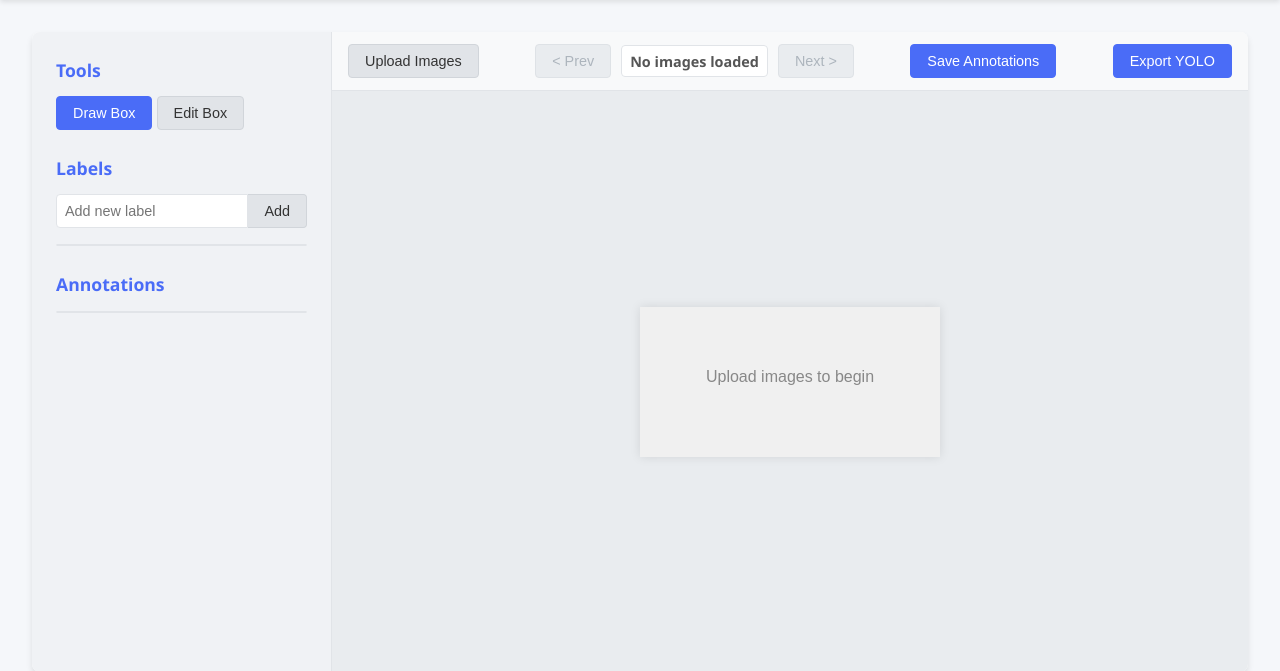
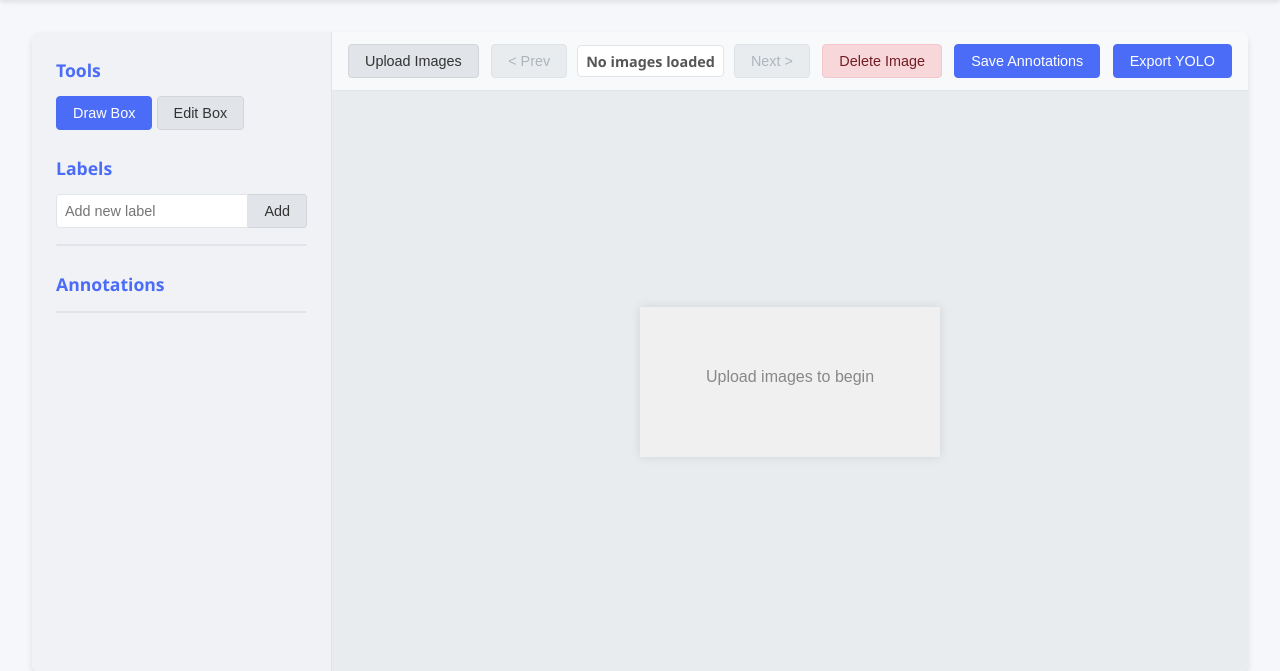
Before and after one commit to bortpro/laibel_dev, a Flask app: page / in a window 1280 px wide. Shown: the part 83-754 px from the top of the page. Run offline with Flask 3, Linux system fonts and the light colour scheme.

Commit message:
implemented delete image button

```diff
--- a/static/css/style.css
+++ b/static/css/style.css
@@ -143,6 +143,25 @@ canvas {
     border-color: #dee2e6;
 }
 
+.btn.btn-danger {
+    background-color: #dc3545; /* Bootstrap danger red */
+    color: white;
+    border-color: #dc3545;
+}
+
+.btn.btn-danger:hover {
+    background-color: #c82333; /* Darker red on hover */
+    border-color: #bd2130;
+}
+
+/* Ensure disabled danger buttons also look distinct */
+.btn.btn-danger:disabled {
+    background-color: #f8d7da; /* Lighter red */
+    color: #721c24;
+    border-color: #f5c6cb;
+    cursor: not-allowed;
+}
+
 /* --- NEW: Navigation Controls Styles --- */
 .navigation-controls {
     display: flex;
--- a/static/js/script.js
+++ b/static/js/script.js
@@ -37,7 +37,7 @@ document.addEventListener("DOMContentLoaded", function () {
   const uploadBtn = document.getElementById("upload-btn");
   const imageUpload = document.getElementById("image-upload");
   const saveBtn = document.getElementById("save-btn");
-  const exportYoloBtn = document.getElementById("export-yolo-btn"); // Already added, good!
+  const exportYoloBtn = document.getElementById("export-yolo-btn");
   const drawBoxBtn = document.getElementById("draw-box-btn");
   const editBoxBtn = document.getElementById("edit-box-btn");
   const addLabelBtn = document.getElementById("add-label-btn");
@@ -47,6 +47,7 @@ document.addEventListener("DOMContentLoaded", function () {
   const prevImageBtn = document.getElementById("prev-image-btn");
   const nextImageBtn = document.getElementById("next-image-btn");
   const imageInfoSpan = document.getElementById("image-info");
+  const deleteImageBtn = document.getElementById("delete-image-btn"); // Added delete button element
 
   // --- Event Listeners ---
   drawBoxBtn.addEventListener("click", () => switchTool("draw"));
@@ -70,14 +71,12 @@ document.addEventListener("DOMContentLoaded", function () {
       addNewLabel();
     }
   });
-
-  // --- MODIFIED: Attach listeners for export buttons ---
-  saveBtn.addEventListener("click", saveJsonAnnotations); // Changed function name
-  exportYoloBtn.addEventListener("click", exportYoloAnnotations); // Added YOLO export listener
+  saveBtn.addEventListener("click", saveJsonAnnotations);
+  exportYoloBtn.addEventListener("click", exportYoloAnnotations);
+  deleteImageBtn.addEventListener("click", deleteCurrentImage); // Added delete button listener
 
   // --- Tool Switching and State Reset ---
   function switchTool(tool) {
-    /* ... unchanged ... */
     currentTool = tool;
     if (tool === "draw") {
       drawBoxBtn.classList.add("active");
@@ -104,7 +103,6 @@ document.addEventListener("DOMContentLoaded", function () {
 
   // --- Image Upload Handling ---
   imageUpload.addEventListener("change", (e) => {
-    /* ... unchanged ... */
     const files = e.target.files;
     if (!files || files.length === 0) return;
     imageData = [];
@@ -168,7 +166,6 @@ document.addEventListener("DOMContentLoaded", function () {
 
   // --- Image Loading and Navigation ---
   function loadImageData(index) {
-    /* ... unchanged ... */
     if (index < 0 || index >= imageData.length) {
       console.error("Invalid image index requested:", index);
       clearCanvasAndState();
@@ -202,7 +199,7 @@ document.addEventListener("DOMContentLoaded", function () {
     image.src = data.src;
   }
   function clearCanvasAndState() {
-    /* ... unchanged ... */
+    // MODIFIED implicitly by calling updated updateNavigationUI
     ctx.clearRect(0, 0, canvas.width, canvas.height);
     image = null;
     boxes = [];
@@ -214,17 +211,24 @@ document.addEventListener("DOMContentLoaded", function () {
     resetDrawState();
     resetEditState();
     updateAnnotationsList();
-    updateNavigationUI();
+    updateNavigationUI(); // This will now also handle disabling delete btn
     console.log("Canvas and state cleared.");
   }
   function updateNavigationUI() {
-    /* ... unchanged ... */
-    if (imageData.length === 0) {
+    // MODIFIED to handle delete button state
+    const hasImages = imageData.length > 0;
+    deleteImageBtn.disabled = !hasImages; // Enable/disable delete button
+
+    if (!hasImages) {
       imageInfoSpan.textContent = "No images loaded";
       prevImageBtn.disabled = true;
       nextImageBtn.disabled = true;
     } else {
-      imageInfoSpan.textContent = `${currentImageIndex + 1} / ${imageData.length} (${imageData[currentImageIndex]?.filename || "..."})`; // Added safety check for filename
+      if (currentImageIndex >= 0 && currentImageIndex < imageData.length) {
+        imageInfoSpan.textContent = `${currentImageIndex + 1} / ${imageData.length} (${imageData[currentImageIndex].filename})`;
+      } else {
+        imageInfoSpan.textContent = `? / ${imageData.length}`; // Placeholder if index is somehow invalid
+      }
       prevImageBtn.disabled = currentImageIndex <= 0;
       nextImageBtn.disabled = currentImageIndex >= imageData.length - 1;
     }
@@ -237,11 +241,10 @@ document.addEventListener("DOMContentLoaded", function () {
   canvas.addEventListener("mouseleave", handleMouseLeave);
 
   function getMousePos(e) {
-    /* ... unchanged ... */ const rect = canvas.getBoundingClientRect();
+    const rect = canvas.getBoundingClientRect();
     return { x: e.clientX - rect.left, y: e.clientY - rect.top };
   }
   function getHandleUnderMouse(x, y) {
-    /* ... unchanged ... */
     for (let i = boxes.length - 1; i >= 0; i--) {
       const box = boxes[i];
       const hs = handleSize / 2;
@@ -277,7 +280,6 @@ document.addEventListener("DOMContentLoaded", function () {
     return null;
   }
   function handleMouseDown(e) {
-    /* ... unchanged ... */
     if (!image) return;
     const pos = getMousePos(e);
     startX = pos.x;
@@ -299,7 +301,6 @@ document.addEventListener("DOMContentLoaded", function () {
     }
   }
   function handleMouseMove(e) {
-    /* ... unchanged ... */
     if (!image) return;
     const pos = getMousePos(e);
     const currentX = pos.x;
@@ -364,7 +365,6 @@ document.addEventListener("DOMContentLoaded", function () {
     }
   }
   function handleMouseUp(e) {
-    /* ... unchanged, except adds to imageData[i].boxes ... */
     if (currentTool === "draw" && isDrawing) {
       isDrawing = false;
       const pos = getMousePos(e);
@@ -377,7 +377,6 @@ document.addEventListener("DOMContentLoaded", function () {
         Math.abs(height) >= minBoxSize &&
         currentImageIndex !== -1
       ) {
-        // Added check for valid index
         const newBox = {
           x: Math.min(startX, endX),
           y: Math.min(startY, endY),
@@ -409,7 +408,6 @@ document.addEventListener("DOMContentLoaded", function () {
     }
   }
   function handleMouseLeave(e) {
-    /* ... unchanged ... */
     if (isDrawing) {
       isDrawing = false;
       redrawCanvas();
@@ -439,7 +437,6 @@ document.addEventListener("DOMContentLoaded", function () {
 
   // --- Drawing Canvas ---
   function redrawCanvas() {
-    /* ... unchanged ... */
     ctx.clearRect(0, 0, canvas.width, canvas.height);
     if (image) {
       const expectedWidth = Math.round(originalWidth * scaleRatio);
@@ -527,7 +524,6 @@ document.addEventListener("DOMContentLoaded", function () {
 
   // --- Label Management ---
   function addNewLabel() {
-    /* ... unchanged ... */
     const labelName = newLabelInput.value.trim();
     if (labelName && !labels.some((l) => l.name === labelName)) {
       const color = getRandomColor();
@@ -551,7 +547,6 @@ document.addEventListener("DOMContentLoaded", function () {
     }
   }
   function updateLabelsList() {
-    /* ... unchanged ... */
     labelsList.innerHTML = "";
     labels.forEach((label, index) => {
       const labelItem = document.createElement("div");
@@ -591,9 +586,13 @@ document.addEventListener("DOMContentLoaded", function () {
 
   // --- Annotation List Management ---
   function updateAnnotationsList() {
-    /* ... unchanged, operates on current boxes via global var ... */
     annotationsList.innerHTML = "";
-    if (currentImageIndex === -1) return; // Don't update if no image loaded
+    if (currentImageIndex === -1 || !imageData[currentImageIndex]) {
+      // Added safety check for imageData existence
+      boxes = []; // Ensure boxes is empty if no valid image data
+      return;
+    }
+    boxes = imageData[currentImageIndex].boxes; // Ensure global boxes points to the right array
     boxes.forEach((box, index) => {
       const annotationItem = document.createElement("div");
       annotationItem.className = "annotation-item";
@@ -624,7 +623,7 @@ document.addEventListener("DOMContentLoaded", function () {
       labelSelect.onchange = (e) => {
         imageData[currentImageIndex].boxes[index].label = e.target.value;
         redrawCanvas();
-      }; // Updates imageData directly
+      };
       const deleteBtn = document.createElement("button");
       deleteBtn.className = "btn delete-annotation-btn";
       deleteBtn.textContent = "X";
@@ -634,7 +633,7 @@ document.addEventListener("DOMContentLoaded", function () {
           resetEditState();
           canvas.style.cursor = "default";
         }
-        imageData[currentImageIndex].boxes.splice(index, 1); // Removes from imageData directly
+        imageData[currentImageIndex].boxes.splice(index, 1);
         if (selectedBoxIndex > index) {
           selectedBoxIndex--;
         } else if (selectedBoxIndex === index) {
@@ -652,7 +651,7 @@ document.addEventListener("DOMContentLoaded", function () {
 
   // --- Utilities ---
   function getRandomColor() {
-    /* ... unchanged ... */ const letters = "0123456789ABCDEF";
+    const letters = "0123456789ABCDEF";
     let color = "#";
     for (let i = 0; i < 6; i++) {
       color += letters[Math.floor(Math.random() * 16)];
@@ -660,20 +659,20 @@ document.addEventListener("DOMContentLoaded", function () {
     return color;
   }
 
-  // --- MODIFIED: Download Helper Function ---
+  // --- Download Helper Function ---
   function downloadContent(content, filename, mimeType = "application/json") {
     const blob = new Blob([content], { type: mimeType });
     const url = URL.createObjectURL(blob);
     const a = document.createElement("a");
     a.href = url;
     a.download = filename;
-    document.body.appendChild(a); // Required for Firefox
+    document.body.appendChild(a);
     a.click();
     document.body.removeChild(a);
-    URL.revokeObjectURL(url); // Clean up
+    URL.revokeObjectURL(url);
   }
 
-  // --- MODIFIED: Save JSON Annotations Function ---
+  // --- Save JSON Annotations Function ---
   function saveJsonAnnotations() {
     if (imageData.length === 0) {
       alert("No images or annotations to save!");
@@ -704,11 +703,11 @@ document.addEventListener("DOMContentLoaded", function () {
     };
     const jsonStr = JSON.stringify(allAnnotations, null, 2);
     console.log("Saving all annotations as JSON:", jsonStr);
-    downloadContent(jsonStr, `all_annotations.json`, "application/json"); // Use new helper
+    downloadContent(jsonStr, `all_annotations.json`, "application/json");
     alert("Annotation JSON for all images prepared for download.");
   }
 
-  // --- NEW: Export YOLO Annotations Function ---
+  // --- Export YOLO Annotations Function ---
   function exportYoloAnnotations() {
     if (labels.length === 0) {
       alert("Please define labels before exporting in YOLO format.");
@@ -729,7 +728,7 @@ document.addEventListener("DOMContentLoaded", function () {
     imageData.forEach((imgData) => {
       if (!imgData.boxes || imgData.boxes.length === 0) {
         return;
-      } // Skip images with no boxes
+      }
 
       let yoloContent = "";
       let skippedBoxes = 0;
@@ -757,7 +756,6 @@ document.addEventListener("DOMContentLoaded", function () {
         const norm_width = original_box_width / imgData.originalWidth;
         const norm_height = original_box_height / imgData.originalHeight;
 
-        // Check for invalid calculations (e.g., division by zero if image dimensions are 0)
         if (
           isNaN(norm_x_center) ||
           isNaN(norm_y_center) ||
@@ -771,9 +769,7 @@ document.addEventListener("DOMContentLoaded", function () {
           return;
         }
 
-        // Clamp values to be within [0.0, 1.0] - YOLO expects this
         const clamp = (val) => Math.max(0.0, Math.min(1.0, val));
-
         yoloContent += `${labelIndex} ${clamp(norm_x_center).toFixed(6)} ${clamp(norm_y_center).toFixed(6)} ${clamp(norm_width).toFixed(6)} ${clamp(norm_height).toFixed(6)}\n`;
       });
 
@@ -783,7 +779,7 @@ document.addEventListener("DOMContentLoaded", function () {
           imgData.filename;
         const yoloFilename = `${baseFilename}.txt`;
 
-        downloadContent(yoloContent, yoloFilename, "text/plain"); // Use new helper
+        downloadContent(yoloContent, yoloFilename, "text/plain");
         exportedFiles++;
       } else if (
         skippedBoxes === imgData.boxes.length &&
@@ -811,6 +807,55 @@ document.addEventListener("DOMContentLoaded", function () {
     }
   }
 
+  // --- NEW: Function to Delete Current Image ---
+  function deleteCurrentImage() {
+    if (currentImageIndex < 0 || currentImageIndex >= imageData.length) {
+      console.warn(
+        "Delete button clicked but no valid image index:",
+        currentImageIndex,
+      );
+      return;
+    }
+
+    const imageToDelete = imageData[currentImageIndex];
+
+    if (
+      !confirm(
+        `Are you sure you want to delete image "${imageToDelete.filename}"? All its annotations will be lost. This cannot be undone.`,
+      )
+    ) {
+      return; // User cancelled
+    }
+
+    console.log(
+      `Deleting image index ${currentImageIndex}: ${imageToDelete.filename}`,
+    );
+
+    imageData.splice(currentImageIndex, 1); // Remove the image data
+
+    let nextIndex = -1; // Default to no image loaded state
+
+    if (imageData.length === 0) {
+      nextIndex = -1;
+      console.log("Last image deleted. Clearing canvas.");
+    } else if (currentImageIndex >= imageData.length) {
+      // If deleted the last image, load the new last one
+      nextIndex = imageData.length - 1;
+      console.log("Deleted last image in list. Loading new last image.");
+    } else {
+      // Otherwise, load the image that shifted into the current index
+      nextIndex = currentImageIndex;
+      console.log("Deleted image. Loading next image in sequence.");
+    }
+
+    // Load the next state
+    if (nextIndex === -1) {
+      clearCanvasAndState(); // Clear canvas and update UI
+    } else {
+      loadImageData(nextIndex); // Load the appropriate image
+    }
+  }
+
   // --- Initialize ---
   updateLabelsList();
   updateAnnotationsList();
--- a/templates/index.html
+++ b/templates/index.html
@@ -85,6 +85,13 @@
                                     Next >
                                 </button>
                             </div>
+                            <button
+                                id="delete-image-btn"
+                                class="btn btn-danger"
+                                disabled
+                            >
+                                Delete Image
+                            </button>
 
                             <button id="save-btn" class="btn primary">
                                 Save Annotations
```
